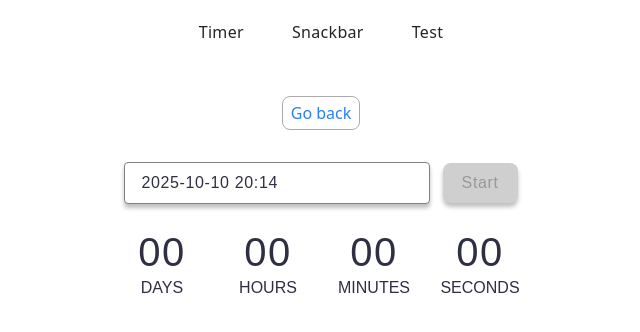
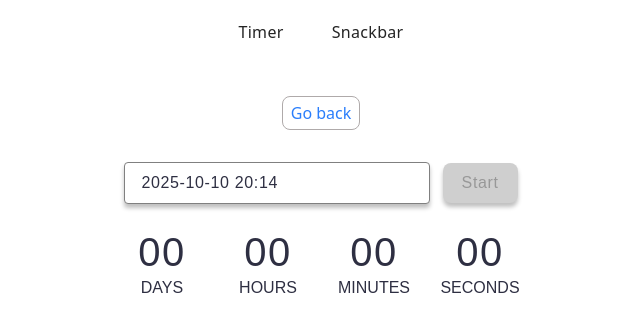
Before and after one commit to Ihor-Kotliarevskyi/goit-js-hw-10, a plain HTML site: page 1-timer.html in a window 1280 px wide. Shown: the whole page, without its empty margins (319-959 px from the left). Drawn offline with Linux system fonts and the light colour scheme.

Commit message:
Deploying to gh-pages from @ Ihor-Kotliarevskyi/goit-js-hw-10@36d379b8d1f2331f8d107384126c2b306c4c4660 🚀

```diff
--- a/1-timer.html
+++ b/1-timer.html
@@ -22,9 +22,6 @@
         </li>
         <li class="nav-item">
           <a class="nav-link" href="./2-snackbar.html">Snackbar</a>
-        </li>
-        <li class="nav-item">
-          <a class="nav-link" href="./test.html">Test</a>
         </li>
       </ul>
     </nav>
--- a/2-snackbar.js
+++ b/2-snackbar.js
@@ -1,2 +1,2 @@
-import"./assets/modulepreload-polyfill-B5Qt9EMX.js";/* empty css                      */import{i as s}from"./assets/vendor-fyLdAcWF.js";const o=document.querySelector(".form"),r=document.querySelector(".form input");o.addEventListener("submit",n);function n(e){e.preventDefault();const t=r.value;e.target.elements.state.value,e.target.elements.state.value==="fulfilled"?s.success({message:`Fulfilled promise in ${t}ms`,position:"topCenter",timeout:5e3,progressBar:!1,transitionIn:"fadeInDown"}):s.error({message:`Rejected promise in ${t}ms`,position:"topCenter",timeout:5e3,progressBar:!1,transitionIn:"fadeInDown"}),o.reset()}
+import"./assets/modulepreload-polyfill-B5Qt9EMX.js";/* empty css                      */import{i as s}from"./assets/vendor-fyLdAcWF.js";const i=document.querySelector(".form"),a=document.querySelector(".form input");i.addEventListener("submit",m);function m(o){o.preventDefault();const t=a.value,r=o.target.elements.state.value;new Promise((e,n)=>{setTimeout(()=>{r==="fulfilled"?e(t):n(t)},t)}).then(e=>{s.success({message:`Fulfilled promise in ${e}ms`,position:"topRight",timeout:3e3,progressBar:!1,transitionIn:"fadeInDown"})}).catch(e=>{s.error({message:`Rejected promise in ${e}ms`,position:"topRight",timeout:3e3,progressBar:!1,transitionIn:"fadeInDown"})}),i.reset()}
 //# sourceMappingURL=2-snackbar.js.map
```
Also changed, not shown: 2-snackbar.html (+0 -3 lines), index.html (+0 -3 lines), 1 other file.
